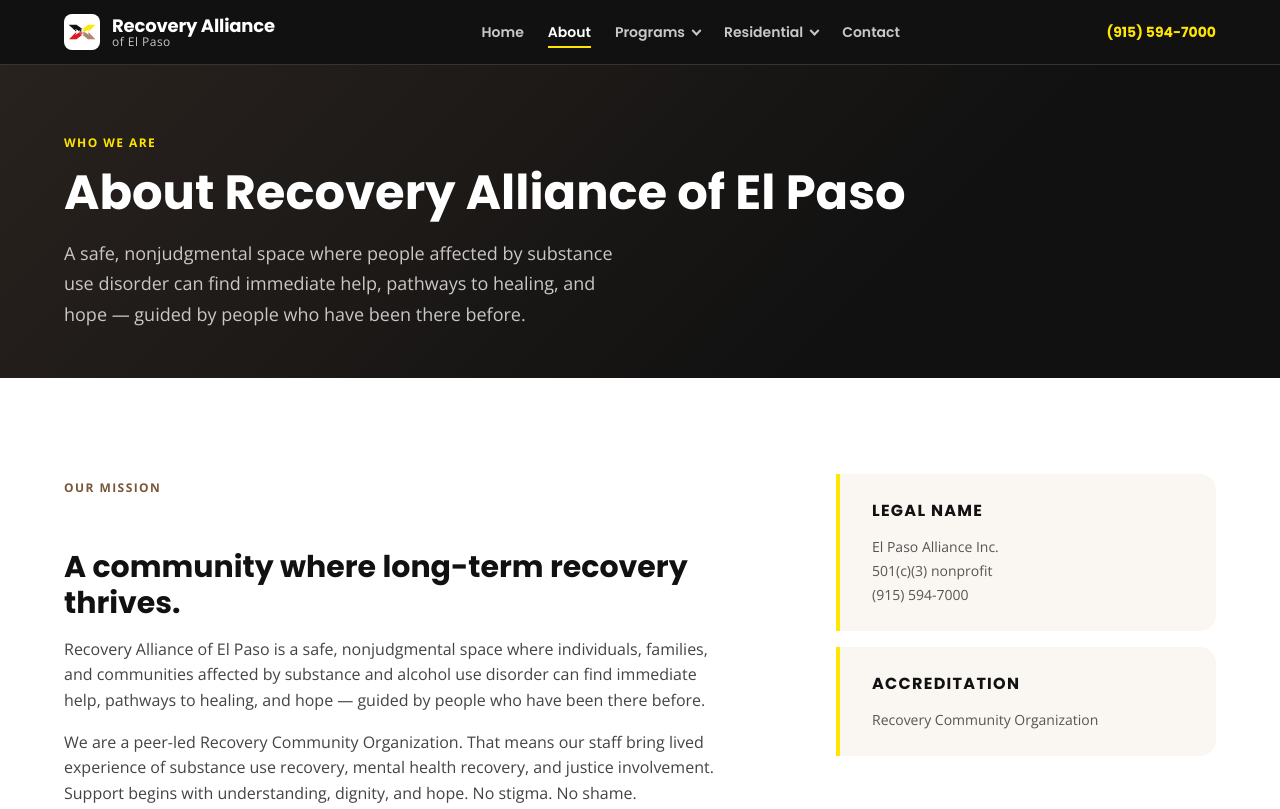
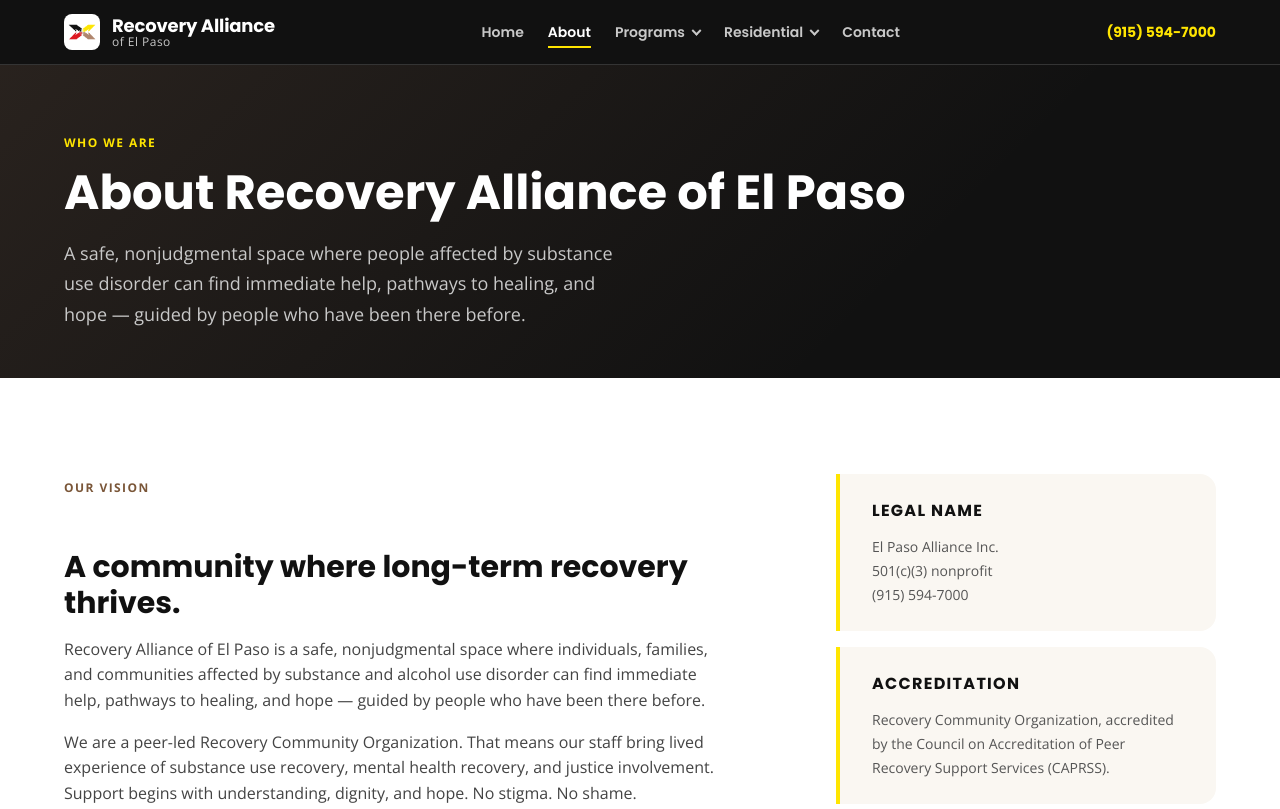
Before and after one commit to recovery-alliance-ep/recovery-alliance-ep.github.io, a plain HTML site: page about.html in a window 1280 px wide. Shown: the top 809 px of the page. Drawn offline with nearby package versions, Linux system fonts and the light colour scheme.

Commit message:
Apply Nov 7 approvals: CAPRSS, vision, any-substance wording; Punto partners, contact hint, CSS fixes

```diff
--- a/about.html
+++ b/about.html
@@ -125,7 +125,7 @@
       <div class="container content-aside">
 
         <div class="prose">
-          <span class="eyebrow eyebrow--dark">Our mission</span>
+          <span class="eyebrow eyebrow--dark">Our vision</span>
           <h2 id="who-heading">A community where long-term recovery thrives.</h2>
           <p>
             Recovery Alliance of El Paso is a safe, nonjudgmental space where individuals,
@@ -139,11 +139,6 @@
             involvement. Support begins with understanding, dignity, and hope. No stigma.
             No shame.
           </p>
-
-          <!-- TODO: Insert approved Vision statement text if different from above.
-                     Current vision line: "A community where long-term recovery thrives." -->
-
-          <!-- TODO: Confirm RAEP's accreditation body and any certifications to list here. -->
 
           <h2>What we do today</h2>
           <p>Recovery Alliance provides peer-led services across several programs. Each is
@@ -177,8 +172,8 @@
           <div class="info-box" style="margin-top:var(--space-4);">
             <p class="info-box__heading">Accreditation</p>
             <p style="font-size:var(--text-sm);color:#555;line-height:1.7;">
-              <!-- TODO: Confirm accrediting body and accreditation status before publishing. -->
-              Recovery Community Organization
+              Recovery Community Organization, accredited by the Council on
+              Accreditation of Peer Recovery Support Services (CAPRSS).
             </p>
           </div>
         </div>
```
Also changed, not shown: index.html (+5 -5 lines), punto-de-partida.html (+3 -3 lines), 1 other file.
